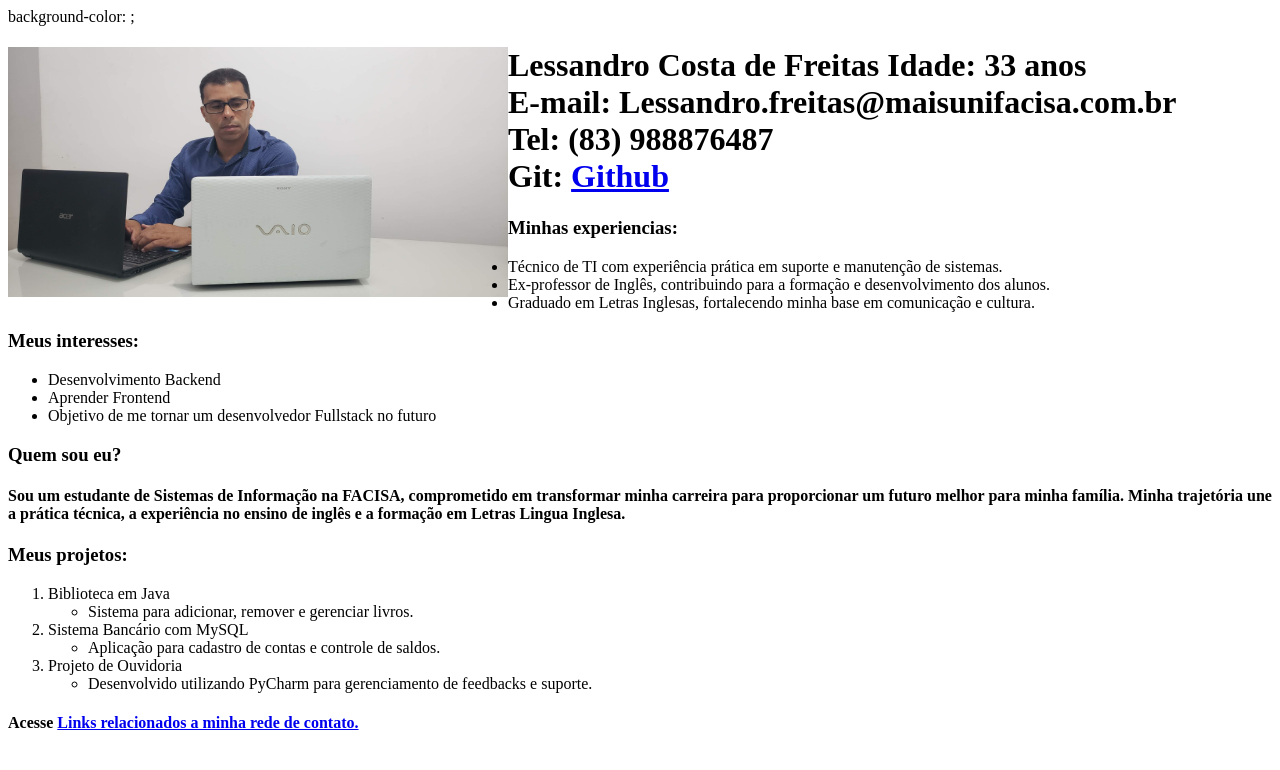
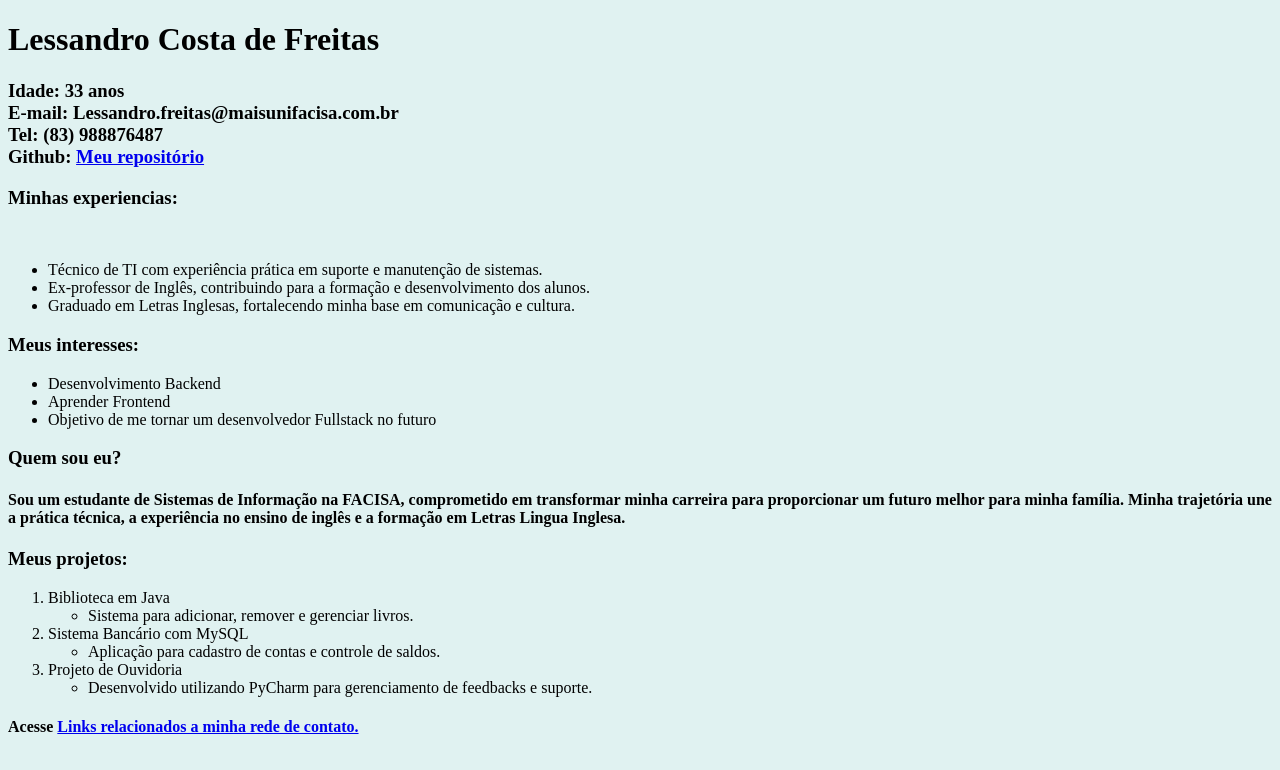
Before and after one commit to LessandroFreitas/Armando-FRONTEND, a plain HTML site: page Index.html in a window 1280 px wide. Drawn offline with Linux system fonts and the light colour scheme.

Commit message:
modificando cores

```diff
--- a/Index.html
+++ b/Index.html
@@ -6,41 +6,32 @@
 	<meta name="viewport" content="width=device-width, initial-scale=1.0">
 	<title>Portfólio</title>
 
-	background-color:  ;
 
-	<!-- <style>
-        h1 {
-            border: 1px solid black;
-            border-radius: 3px;
-        }
+	<style>
+		/* ctrl + shift + a */
+		body {
+			background-color: #e0f2f1;
 
-        h3 {
-            background-color: yellow;
-        }
+		}
+	</style>
 
-        h4 {
-            background-color: green;
-        }
-    </style>
- -->
 </head>
 
 <body>
 
 
-
 	<h1> Lessandro Costa de Freitas
-		<img src="/2PagePortifolio/20241205_211111.jpg" align="left" width="500" height="250>
+		<!-- img src="/2PagePortifolio/20241205_211111.jpg" align="left" width="500" height="250> <br> -->
 	</h1>
 
 	<h3> Idade: 33 anos <br>
 		E-mail: Lessandro.freitas@maisunifacisa.com.br<br>
 		Tel: (83) 988876487<br>
-		Git: <a href="https://github.com/LessandroFreitas/FRONTEND.git"> Github </a>
+		Github: <a href=" https://github.com/LessandroFreitas/FRONTEND.git"> Meu repositório</a>
 	</h3>
 
 
-	<h3> Minhas experiencias: </h3>
+	<h3> Minhas experiencias: </h3><br>
 	<ul>
 		<li>Técnico de TI com experiência prática em suporte e manutenção de sistemas.</li>
 		<li>Ex-professor de Inglês, contribuindo para a formação e desenvolvimento dos alunos.</li>
@@ -58,7 +49,8 @@
 	<h4>
 		Sou um estudante de Sistemas de Informação na FACISA, comprometido em transformar minha carreira para
 		proporcionar
-		um futuro melhor para minha família. Minha trajetória une a prática técnica, a experiência no ensino de inglês e
+		um futuro melhor para minha família. Minha trajetória une a prática técnica, a experiência no ensino de
+		inglês e
 		a
 		formação em Letras Lingua Inglesa.
 	</h4>
```
Also changed, not shown: 2PagePortifolio/Index2.html (+8 -0 lines).
